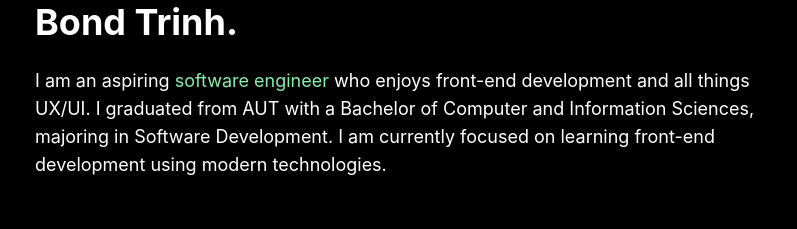
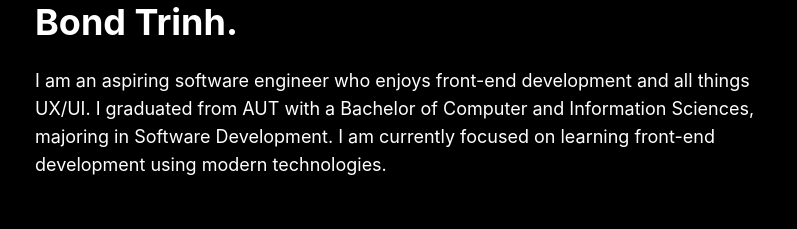
Before and after one commit to trinhbond/personal-portfolio, a React (Create React App) app: page / in a window 1280 px wide. Shown: the part 158-387 px from the top of the page, without its empty margins (241-1038 px from the left). Built offline with nearby package versions, Linux system fonts and the light colour scheme.

Commit message:
Update home page

```diff
--- a/src/pages/Home.js
+++ b/src/pages/Home.js
@@ -6,7 +6,7 @@ import { ReactSVG as React } from "../icons/React";
 import { TailWindSVG as TailWind } from "../icons/Tailwind";
 import { TypeScriptSVG as TypeScript } from "../icons/TypeScript";
 import { Wave } from "../icons/Wave";
-import Me from "../me.jpg";
+import Avatar from "../me.jpg";
 
 function Home() {
   useEffect(() => {
@@ -22,15 +22,14 @@ function Home() {
             <span className="text-4xl font-bold">Bond Trinh.</span>
           </p>
           <p>
-            I am an aspiring{" "}
-            <span className="text-green-300">software engineer</span> who enjoys
-            front-end development and all things UX/UI. I graduated from AUT
-            with a Bachelor of Computer and Information Sciences, majoring in
-            Software Development. I am currently focused on learning front-end
-            development using modern technologies.
+            I am an aspiring software engineer who enjoys front-end development
+            and all things UX/UI. I graduated from AUT with a Bachelor of
+            Computer and Information Sciences, majoring in Software Development.
+            I am currently focused on learning front-end development using
+            modern technologies.
           </p>
         </div>
-        <img src={Me} className="w-1/3 m-auto rounded-full" alt="Idiot" />
+        <img src={Avatar} className="w-1/3 m-auto rounded-full" alt="Idiot" />
         <div className="middle flex flex-col gap-2 self-center">
           <ExternalLink
             icon={<Wave />}
```
